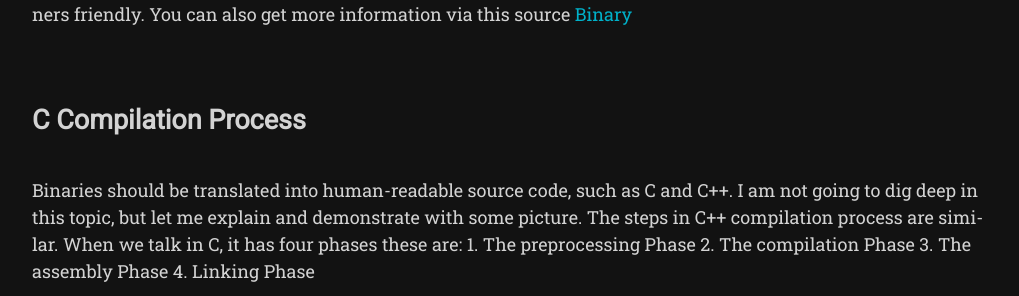
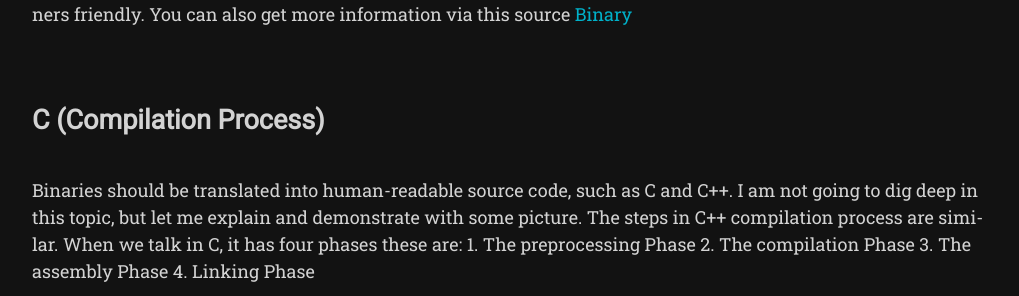
Before and after one commit to vx-zone/vx-zone.github.io, a Jekyll site: the page built from _posts/2022-09-19-AdvancedBinaryAnalysisQiling-ahmet.md, in a window 1280 px wide. Shown: the part 1443-1739 px from the top of the page, without its empty margins (130-1149 px from the left). Built offline with Jekyll 4.4.1, drawn with Linux system fonts in a browser that asks for light colours; nearby versions of some CDN libraries; some web fonts are replaced; comment, search, counter and statistics services are not loaded; part of the change alters nothing that is shown.

````diff
--- a/_posts/2022-09-19-AdvancedBinaryAnalysisQiling-ahmet.md
+++ b/_posts/2022-09-19-AdvancedBinaryAnalysisQiling-ahmet.md
@@ -50,7 +50,7 @@ machine code that these system execute is called binary code. It is also importa
 This topic shall be very long, but I am going to illustrate this in an easy way and for beginners friendly. You can also get more information via this source [Binary](https://en.wikipedia.org/wiki/Binary)
 
 
-## C Compilation Process
+## C (Compilation Process)
 Binaries should be translated into human-readable source code, such as C and C++. I am not going to dig deep in this topic, but let me explain and demonstrate with some
 picture. The steps in C++ compilation process are similar. When we talk in C, it has four phases these are:
     1. The preprocessing Phase
@@ -575,7 +575,7 @@ int disasm(Binary *bin)
  ```
 
 
-## Operating Sysem instrumentation
+## Operating System instrumentation
 
  Oke, lets say we stored us loader and setup to OS. It has a lot capibilities like:
 ```
@@ -1958,7 +1958,8 @@ class QlCoreHooks:
 # Summary
 
 First of all, i would like to thank Qiling's developers. I really appreciate their work. I did my reasearch on this project thus it can be so that i forgotten something please forgive me for that.
-I will put the link below, you can do your research. And challenges which you can do are online.
+I will put the link below, you can do your research and challenges be done.
+
 
 Qiling: [qiling](https://docs.qiling.io/en/latest/)
 Qiling challenges: [qiling-challenges](https://docs.qiling.io/en/latest/)
@@ -1966,7 +1967,7 @@ telegram [Qiling-Telegram](https://t.me/qilingframework)
 
 I wish you a good luck. Please do not forget share and like our blogposts for more awesome stuffs.
 
-Thanks in advance.
+Thanks for reading.
 
 
 
````
